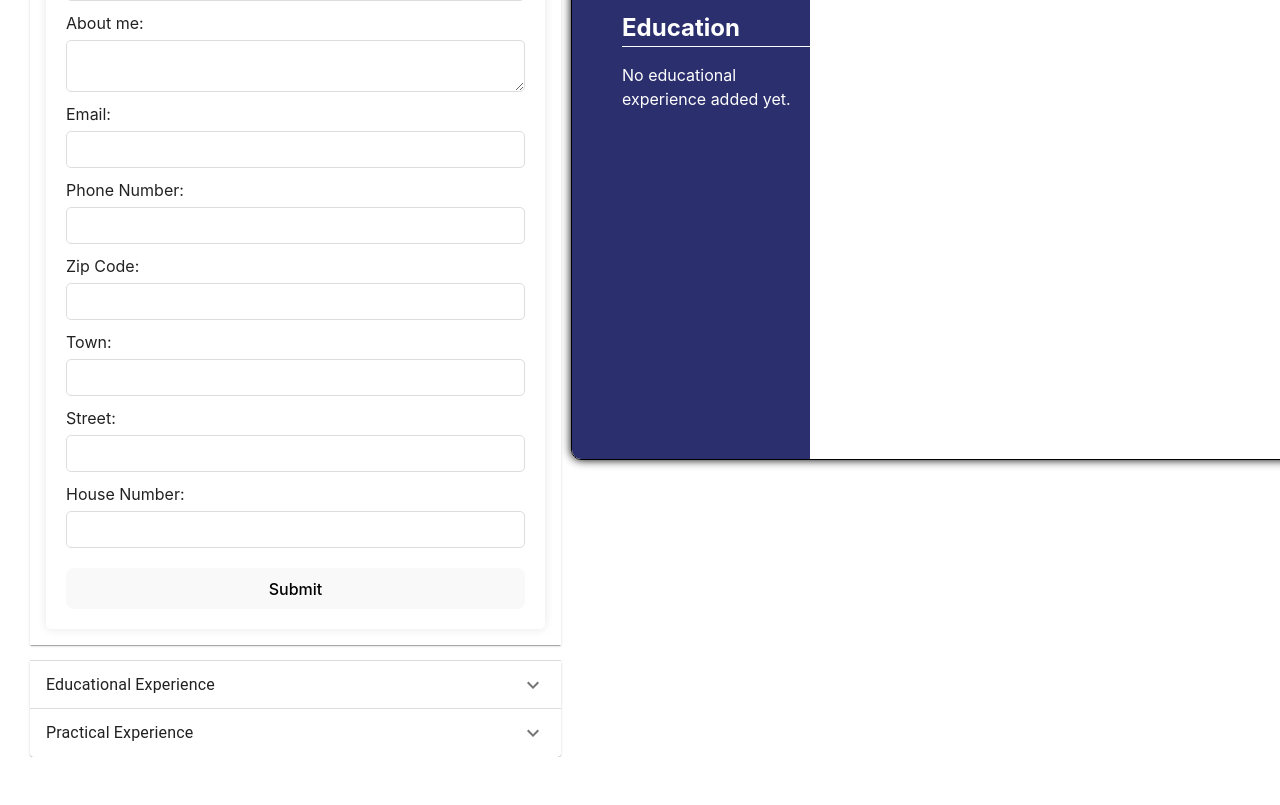
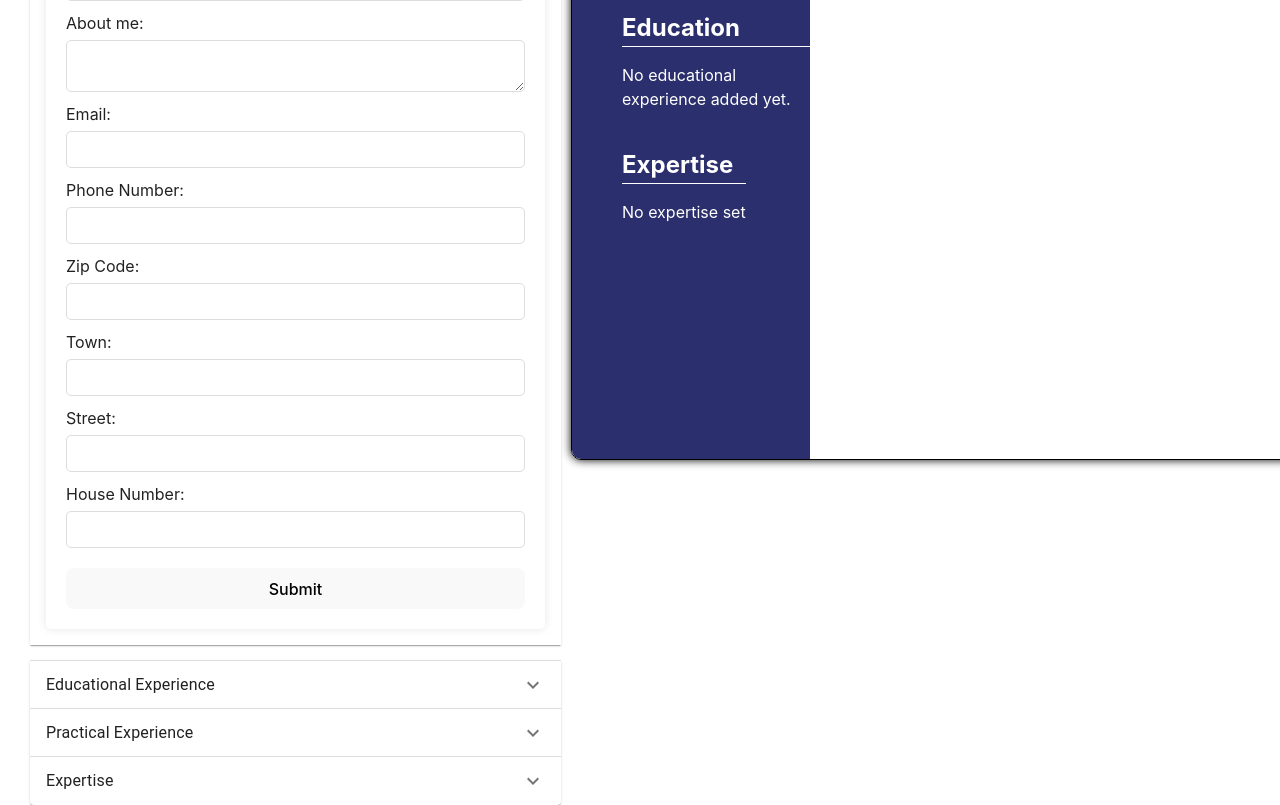
Before and after one commit to MadPaco/reactCV, a React (Vite) app in the folder CVProject/: page / in a window 1280 px wide. Shown: the part 420-1225 px from the top of the page. Before the commit the page ends 1177 px from the top, so only its background shows below. Built offline with nearby package versions, Linux system fonts and the light colour scheme.

Commit message:
Add expertise inputs
delete and edit are implemented

```diff
--- a/CVProject/src/App.jsx
+++ b/CVProject/src/App.jsx
@@ -2,14 +2,18 @@ import { useState } from 'react'
 //styles
 import './styles/App.css'
 //configs
+import initialEducationalInfo from './components/initialEducationalInfo';
+import initialPracticalInfo from './components/initialPracticalInfo';
 import initialGeneralInfo from './components/initialGeneralInfo';
 import exampleGeneralInfo from './components/exampleGeneralInfo';
 import examplePracticalInfo from './components/examplePracticalInfo';
 import exampleEducationalInfo from './components/exampleEducationalInfo';
+import exampleExpertise from './components/exampleExpertise';
 //internal components
 import GeneralInformation from './components/GeneralInformation'
 import EducationalExperience from './components/EducationalExperience'
 import PracticalExperience from './components/PracticalExperience'
+import Expertise from './components/Expertise';
 import CV from './components/CV';
 //external components
 import Accordion from '@mui/material/Accordion';
@@ -20,8 +24,6 @@ import Typography from '@mui/material/Typography';
 import AppBar from '@mui/material/AppBar';
 import Toolbar from '@mui/material/Toolbar';
 import Button from '@mui/material/Button';
-import initialEducationalInfo from './components/initialEducationalInfo';
-import initialPracticalInfo from './components/initialPracticalInfo';
 
 
 function App() {
@@ -29,6 +31,7 @@ function App() {
   const [generalInfo, setGeneralInfo] = useState(initialGeneralInfo);
   const [educationInfo, setEducationInfo] = useState([]);
   const [practicalInfo, setPracticalInfo] = useState([]);
+  const [expertiseInfo, setExpertiseInfo] = useState([]);
   const [editItem, setEditItem] = useState(null);
 
   const handleGeneralInformationSubmit = (input) => {
@@ -45,6 +48,11 @@ function App() {
     setEditItem(item);
   }
 
+  const onEditExpertise = (index) => {
+    const item = { ...expertiseInfo[index], index };
+    setEditItem(item);
+  }
+
   const handleEditPractice = (input, index) => {
     let newPracticalInfo = [...practicalInfo];
     newPracticalInfo[index] = input;
@@ -56,7 +64,14 @@ function App() {
     let newEducationInfo = [...educationInfo];
     newEducationInfo[index] = input;
     setEducationInfo(newEducationInfo);
-    setEditItem(null); // clear the editItem
+    setEditItem(null);
+  }
+
+  const handleEditExpertise = (input, index) => {
+    let newExpertiseInfo = [...expertiseInfo];
+    newExpertiseInfo[index] = input;
+    setExpertiseInfo(newExpertiseInfo);
+    setEditItem(null);
   }
 
   const handleEducationInformationSubmit = (education) => {
@@ -67,12 +82,20 @@ function App() {
     setPracticalInfo([...practicalInfo, practical])
   }
 
+  const handleExpertiseSubmit = (expertise) => {
+    setExpertiseInfo([...expertiseInfo, expertise])
+  }
+
   const deleteEducation = (index) => {
     setEducationInfo(educationInfo.filter((education, i) => i !== index))
   }
 
   const deletePracice = (index) => {
     setPracticalInfo(practicalInfo.filter((practice, i) => i !== index))
+  }
+
+  const deleteExpertise = (index) =>{
+    setExpertiseInfo(expertiseInfo.filter((expertise, i) => i !== index))
   }
 
 
@@ -94,9 +117,14 @@ function App() {
       exampleEducationalInfo[0],
       exampleEducationalInfo[1],
     ])
+    setExpertiseInfo([
+      exampleExpertise[0],
+      exampleExpertise[1],
+      exampleExpertise[2],
+    ])
   };
 
-  const resetData = () =>{
+  const resetData = () => {
     setGeneralInfo(initialGeneralInfo);
     setEducationInfo(initialEducationalInfo);
     setPracticalInfo(initialPracticalInfo);
@@ -162,18 +190,39 @@ function App() {
               />
             </AccordionDetails>
           </Accordion>
+          <Accordion>
+            <AccordionSummary
+              expandIcon={<ExpandMoreIcon />}
+              aria-controls="panel3a-content"
+              id="panel4a-header"
+            >
+              <Typography>Expertise</Typography>
+            </AccordionSummary>
+            <AccordionDetails>
+              <Expertise
+                onExpertiseSubmit={handleExpertiseSubmit}
+                onEditExpertise={onEditExpertise}
+                handleEditExpertise={handleEditExpertise}
+                editItem={editItem}
+              />
+            </AccordionDetails>
+          </Accordion>
         </div>
         <div className='rightHalf'>
           <CV
             generalInfo={generalInfo}
             educationalExperience={educationInfo}
             practicalExperience={practicalInfo}
+            expertise={expertiseInfo}
             onDeleteEducation={deleteEducation}
             onDeletePractice={deletePracice}
             handleEditEducation={handleEditEducation}
             onEditEducation={onEditEducation}
             handleEditPractice={handleEditPractice}
             onEditPractice={onEditPractice}
+            onEditExpertise={onEditExpertise}
+            handleEditExpertise={handleEditExpertise}
+            onDeleteExpertise={deleteExpertise}
           />
         </div>
       </div>
--- a/CVProject/src/components/CV.jsx
+++ b/CVProject/src/components/CV.jsx
@@ -1,5 +1,6 @@
 // Imports
 import '../styles/CV.css';
+import Expertise from './Expertise';
 
 // Component
 function CV({
@@ -10,6 +11,9 @@ function CV({
   onDeletePractice,
   onEditEducation,
   onEditPractice,
+  expertise,
+  onEditExpertise,
+  onDeleteExpertise,
   }){
 
   return (
@@ -33,9 +37,8 @@ function CV({
             </div>
             <div className="contactBox">
               <p className="contactLabel">Address</p>
-              <p className="contactValue">{generalInfo.zipCode}</p>
-              <p className="contactValue">{generalInfo.town}</p>
-              <p className="contactValue">{generalInfo.street} {generalInfo.houseNumber}</p>
+              <div className="contactValue">{generalInfo.street} {generalInfo.houseNumber}</div>
+              <div className="contactValue">{generalInfo.zipCode} {" "}{generalInfo.town}</div>
               <button className="editButton">Edit</button>
             </div>
           </div>
@@ -56,6 +59,21 @@ function CV({
             <p>No educational experience added yet.</p>
           )}
           </div>
+          <div>
+            <h2 className="contactHeader">Expertise</h2>
+            {expertise && expertise.length > 0 ? (
+              expertise.map((expertise, index) => (
+                <div className='expertise'>
+                  <div>{expertise.expertise}</div>
+                  <button className='deleteButton' onClick={() => onDeleteExpertise(index)}>X</button>
+                  <button className='editButton' onClick={() => onEditExpertise(index)}>Edit</button>
+                </div>
+
+              ))
+            ) : (
+              <p>No expertise set</p>
+            )}
+          </div>
         </div>
         <div className='cvRight'>
           <div className='generalInfo'>
@@ -71,12 +89,12 @@ function CV({
           {practicalExperience && practicalExperience.length > 0 ? (
             practicalExperience.map((practice, index) => (
               <div className="practice" key={index}>
-                <p>{practice.startDate} - {practice.endDate}</p>
-                <p>
+                <div className='dates'>{practice.startDate} - {practice.endDate}</div>
+                <div>
                   {practice.company} |
                   {" "}{practice.companyStreet}{" "}{practice.companyHouseNumber}{", "}
                   {practice.companyZipCode}{" "}{practice.companyTown}
-                </p>
+                </div>
                 <p>{practice.jobTitle}</p>
                 <p>{practice.description}</p>
                 <button className="deleteButton" onClick={() => onDeletePractice(index)}>X</button>
--- /dev/null
+++ b/CVProject/src/components/Expertise.jsx
@@ -0,0 +1,42 @@
+import {useState, useEffect} from "react";
+import initialExpertise from "./initialExpertise";
+
+
+function Expertise({ onExpertiseSubmit, handleEditExpertise, editItem }){
+
+    const [data, setData] = useState(initialExpertise);
+
+    useEffect(() => {
+        if (editItem) {
+            setData(editItem);
+        } else {
+            setData(initialExpertise);
+        }
+    }, [editItem]);
+
+    const handleInput = (event) =>{
+        const { id, value } = event.target
+        setData(previousData => ({...previousData, [id]: value}))
+    }
+
+    const handleSubmit = (event) =>{
+        event.preventDefault();
+        if (editItem){
+            handleEditExpertise(data, editItem.index);
+        }
+        else {
+            onExpertiseSubmit(data);
+        }
+        setData(initialExpertise);
+    }
+
+    return (
+        <form onSubmit={handleSubmit}>
+            <label htmlFor="expertise">Insert Expertise</label>
+            <input onChange={handleInput} value={data.expertise} id="expertise"></input>
+            <button type="submit">Add Expertise</button>
+        </form>
+    );
+};
+
+export default Expertise;
--- /dev/null
+++ b/CVProject/src/components/exampleExpertise.js
@@ -0,0 +1,13 @@
+const exampleExpertise = [
+    {
+        expertise : 'Getting born'
+    },
+    {
+        expertise : 'breathing'
+    },
+    {
+        expertise : 'codemonkey stuff'
+    }
+];
+
+export default exampleExpertise;
--- a/CVProject/src/components/examplePracticalInfo.js
+++ b/CVProject/src/components/examplePracticalInfo.js
@@ -8,7 +8,7 @@ const examplePracticalInfo = [
         companyTown: 'Some Town',
         startDate: '01-01-2020',
         endDate: '01-01-2021',
-        description: 'I worked as a software developer at some company.',
+        description: 'Lorem ipsum dolor sit amet, consectetur adipiscing elit. Sed non ante convallis, pellentesque nisi id, faucibus ante. Phasellus ac dui quam. Nam ut pretium erat. Integer auctor neque et blandit rhoncus. Suspendisse sed leo mattis, facilisis ligula sit amet, tincidunt ex. Maecenas tempor nisi ut tellus hendrerit fermentum. Nam augue ligula, rutrum nec fermentum quis, porttitor in eros. Mauris porta urna ac sem cursus vulputate. Quisque aliquam, sem vitae cursus egestas, nisi metus dapibus lectus, sed viverra orci tellus sit amet risus. Ut eget tellus eget felis venenatis pharetra. Etiam vitae lectus sed sapien eleifend fermentum eget vel purus. Proin.',
     },
     {
         jobTitle: 'Software Developer',
@@ -19,7 +19,7 @@ const examplePracticalInfo = [
         companyTown: 'Some Town',
         startDate: '01-01-2021',
         endDate: '01-01-2022',
-        description: 'I worked as a software developer at some company.',
+        description: 'Lorem ipsum dolor sit amet, consectetur adipiscing elit. Sed non ante convallis, pellentesque nisi id, faucibus ante. Phasellus ac dui quam. Nam ut pretium erat. Integer auctor neque et blandit rhoncus. Suspendisse sed leo mattis, facilisis ligula sit amet, tincidunt ex. Maecenas tempor nisi ut tellus hendrerit fermentum. Nam augue ligula, rutrum nec fermentum quis, porttitor in eros. Mauris porta urna ac sem cursus vulputate. Quisque aliquam, sem vitae cursus egestas, nisi metus dapibus lectus, sed viverra orci tellus sit amet risus. Ut eget tellus eget felis venenatis pharetra. Etiam vitae lectus sed sapien eleifend fermentum eget vel purus. Proin.',
     },
     {
         jobTitle: 'Fullstack Developer',
@@ -30,7 +30,7 @@ const examplePracticalInfo = [
         companyTown: 'Some Town',
         startDate: '01-01-2022',
         endDate: '01-01-2023',
-        description: 'Did some fullstack development at webdev company.',
+        description: 'Lorem ipsum dolor sit amet, consectetur adipiscing elit. Sed non ante convallis, pellentesque nisi id, faucibus ante. Phasellus ac dui quam. Nam ut pretium erat. Integer auctor neque et blandit rhoncus. Suspendisse sed leo mattis, facilisis ligula sit amet, tincidunt ex. Maecenas tempor nisi ut tellus hendrerit fermentum. Nam augue ligula, rutrum nec fermentum quis, porttitor in eros. Mauris porta urna ac sem cursus vulputate. Quisque aliquam, sem vitae cursus egestas, nisi metus dapibus lectus, sed viverra orci tellus sit amet risus. Ut eget tellus eget felis venenatis pharetra. Etiam vitae lectus sed sapien eleifend fermentum eget vel purus. Proin.',
     }
 ];
 export default examplePracticalInfo;
--- /dev/null
+++ b/CVProject/src/components/initialExpertise.js
@@ -0,0 +1,5 @@
+const initialExpertise = {
+    expertise : ''
+};
+
+export default initialExpertise;
--- a/CVProject/src/styles/CV.css
+++ b/CVProject/src/styles/CV.css
@@ -15,7 +15,7 @@ h2, h3{
     border: 1px solid #000;
     border-radius: 10px;
     box-shadow: 0 0 10px #000;
-    height: 100vh;
+    min-height: 100vh;
     width: 60vw;
     /* using this to avoid that the corners of the cvLeft class overwrite
     the rounded corners of the CV*/
@@ -102,6 +102,16 @@ h2, h3{
 .education:hover .editButton,
 .practice:hover .deleteButton,
 .practice:hover .editButton,
-.generalInfo:hover .editButton{
+.generalInfo:hover .editButton,
+.expertise:hover .editButton,
+.expertise:hover .deleteButton {
 display: inline;
 }
+
+.dates{
+    font-weight: bold;
+}
+
+.practice{
+    margin-top: 30px;
+}
```
